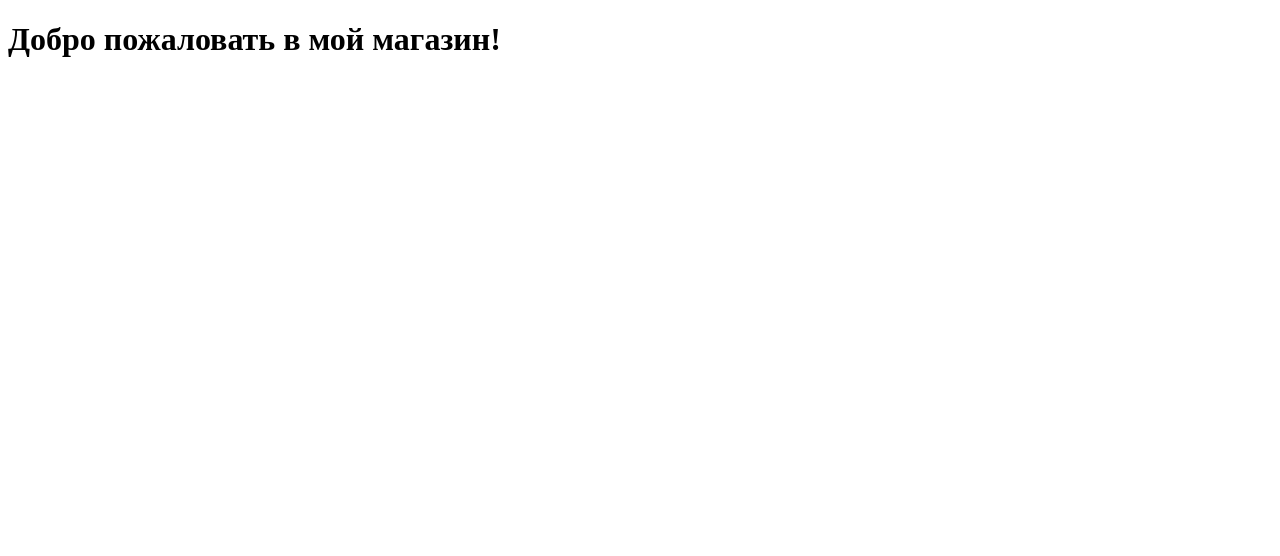
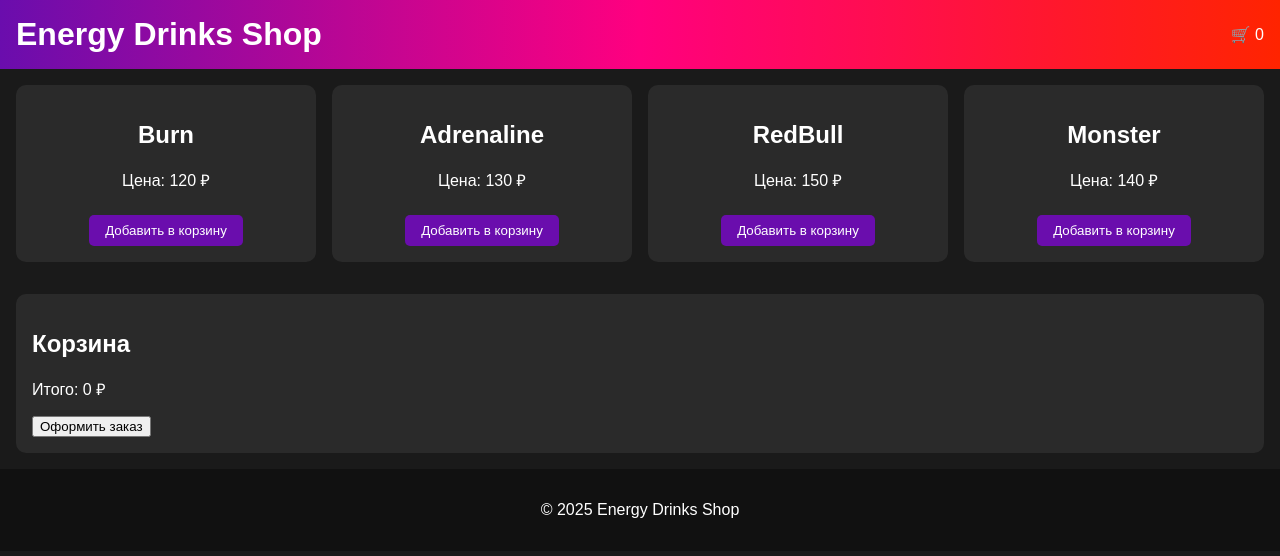
Before and after one commit to ZestyMarque/web1, a plain HTML site: page index.html in a window 1280 px wide. Drawn offline with Linux system fonts and the light colour scheme.

Commit message:
Начаольный интерфейс

```diff
--- a/index.html
+++ b/index.html
@@ -1,12 +1,66 @@
 <!DOCTYPE html>
 <html lang="ru">
 <head>
-    <meta charset="UTF-8">
-    <title>Магазин</title>
-    <link rel="stylesheet" href="css/style.css">
+  <meta charset="UTF-8">
+  <title>Energy Drinks Shop</title>
+  <link rel="stylesheet" href="style.css">
 </head>
 <body>
-    <h1>Добро пожаловать в мой магазин!</h1>
-    <script src="js/script.js"></script>
+  <header>
+    <h1>Energy Drinks Shop</h1>
+    <div id="cart-icon">🛒 <span id="cart-count">0</span></div>
+  </header>
+
+  <main>
+    <section class="products">
+      <article class="product">
+        <h2>Burn</h2>
+        <p>Цена: 120 ₽</p>
+        <button onclick="addToCart('Burn', 120)">Добавить в корзину</button>
+      </article>
+
+      <article class="product">
+        <h2>Adrenaline</h2>
+        <p>Цена: 130 ₽</p>
+        <button onclick="addToCart('Adrenaline', 130)">Добавить в корзину</button>
+      </article>
+
+      <article class="product">
+        <h2>RedBull</h2>
+        <p>Цена: 150 ₽</p>
+        <button onclick="addToCart('RedBull', 150)">Добавить в корзину</button>
+      </article>
+
+      <article class="product">
+        <h2>Monster</h2>
+        <p>Цена: 140 ₽</p>
+        <button onclick="addToCart('Monster', 140)">Добавить в корзину</button>
+      </article>
+    </section>
+
+    <section class="cart">
+      <h2>Корзина</h2>
+      <ul id="cart-list"></ul>
+      <p id="total">Итого: 0 ₽</p>
+      <button onclick="showOrderForm()">Оформить заказ</button>
+    </section>
+
+    <section class="order-form" id="order-form">
+      <h2>Форма заказа</h2>
+      <form onsubmit="submitOrder(event)">
+        <input type="text" placeholder="Имя" required>
+        <input type="text" placeholder="Фамилия" required>
+        <input type="text" placeholder="Адрес" required>
+        <input type="tel" placeholder="Телефон" required>
+        <button type="submit">Создать заказ</button>
+      </form>
+    </section>
+  </main>
+
+  <footer>
+    <p>© 2025 Energy Drinks Shop</p>
+  </footer>
+
+  <script src="script.js"></script>
 </body>
 </html>
--- /dev/null
+++ b/script.js
@@ -0,0 +1,57 @@
+let cart = JSON.parse(localStorage.getItem('cart')) || [];
+
+function updateCart() {
+  const cartList = document.getElementById('cart-list');
+  const cartCount = document.getElementById('cart-count');
+  const totalEl = document.getElementById('total');
+
+  cartList.innerHTML = '';
+  let total = 0;
+
+  cart.forEach((item, index) => {
+    total += item.price * item.quantity;
+    const li = document.createElement('li');
+    li.textContent = `${item.name} x${item.quantity} — ${item.price * item.quantity} ₽`;
+
+    const removeBtn = document.createElement('button');
+    removeBtn.textContent = 'Удалить';
+    removeBtn.onclick = () => {
+      cart.splice(index, 1);
+      saveCart();
+    };
+    li.appendChild(removeBtn);
+    cartList.appendChild(li);
+  });
+
+  cartCount.textContent = cart.length;
+  totalEl.textContent = `Итого: ${total} ₽`;
+}
+
+function addToCart(name, price) {
+  const item = cart.find(i => i.name === name);
+  if (item) {
+    item.quantity++;
+  } else {
+    cart.push({ name, price, quantity: 1 });
+  }
+  saveCart();
+}
+
+function saveCart() {
+  localStorage.setItem('cart', JSON.stringify(cart));
+  updateCart();
+}
+
+function showOrderForm() {
+  document.getElementById('order-form').style.display = 'block';
+}
+
+function submitOrder(event) {
+  event.preventDefault();
+  alert('Заказ создан! Спасибо за покупку.');
+  cart = [];
+  saveCart();
+  document.getElementById('order-form').style.display = 'none';
+}
+
+updateCart();
--- /dev/null
+++ b/style.css
@@ -0,0 +1,84 @@
+body {
+  margin: 0;
+  font-family: Arial, sans-serif;
+  background-color: #1a1a1a;
+  color: #fff;
+}
+
+header {
+  background: linear-gradient(90deg, #6a0dad, #ff007f, #ff2400);
+  padding: 1rem;
+  display: flex;
+  justify-content: space-between;
+  align-items: center;
+}
+
+h1 {
+  margin: 0;
+}
+
+.products {
+  display: grid;
+  grid-template-columns: repeat(auto-fit, minmax(200px, 1fr));
+  gap: 1rem;
+  padding: 1rem;
+}
+
+.product {
+  background: #2a2a2a;
+  padding: 1rem;
+  border-radius: 10px;
+  text-align: center;
+}
+
+.product button {
+  background: #6a0dad;
+  border: none;
+  padding: 0.5rem 1rem;
+  margin-top: 0.5rem;
+  border-radius: 5px;
+  cursor: pointer;
+  color: white;
+  transition: 0.3s;
+}
+
+.product button:hover {
+  background: #ff007f;
+}
+
+.cart, .order-form {
+  background: #2a2a2a;
+  margin: 1rem;
+  padding: 1rem;
+  border-radius: 10px;
+}
+
+#order-form {
+  display: none;
+}
+
+form input, form button {
+  display: block;
+  margin: 0.5rem 0;
+  padding: 0.5rem;
+  width: 100%;
+  border-radius: 5px;
+  border: none;
+}
+
+form button {
+  background: #ff2400;
+  color: white;
+  cursor: pointer;
+}
+
+form button:hover {
+  background: #ff007f;
+}
+
+footer {
+  text-align: center;
+  padding: 1rem;
+  background: #111;
+  margin-top: 1rem;
+}
```
